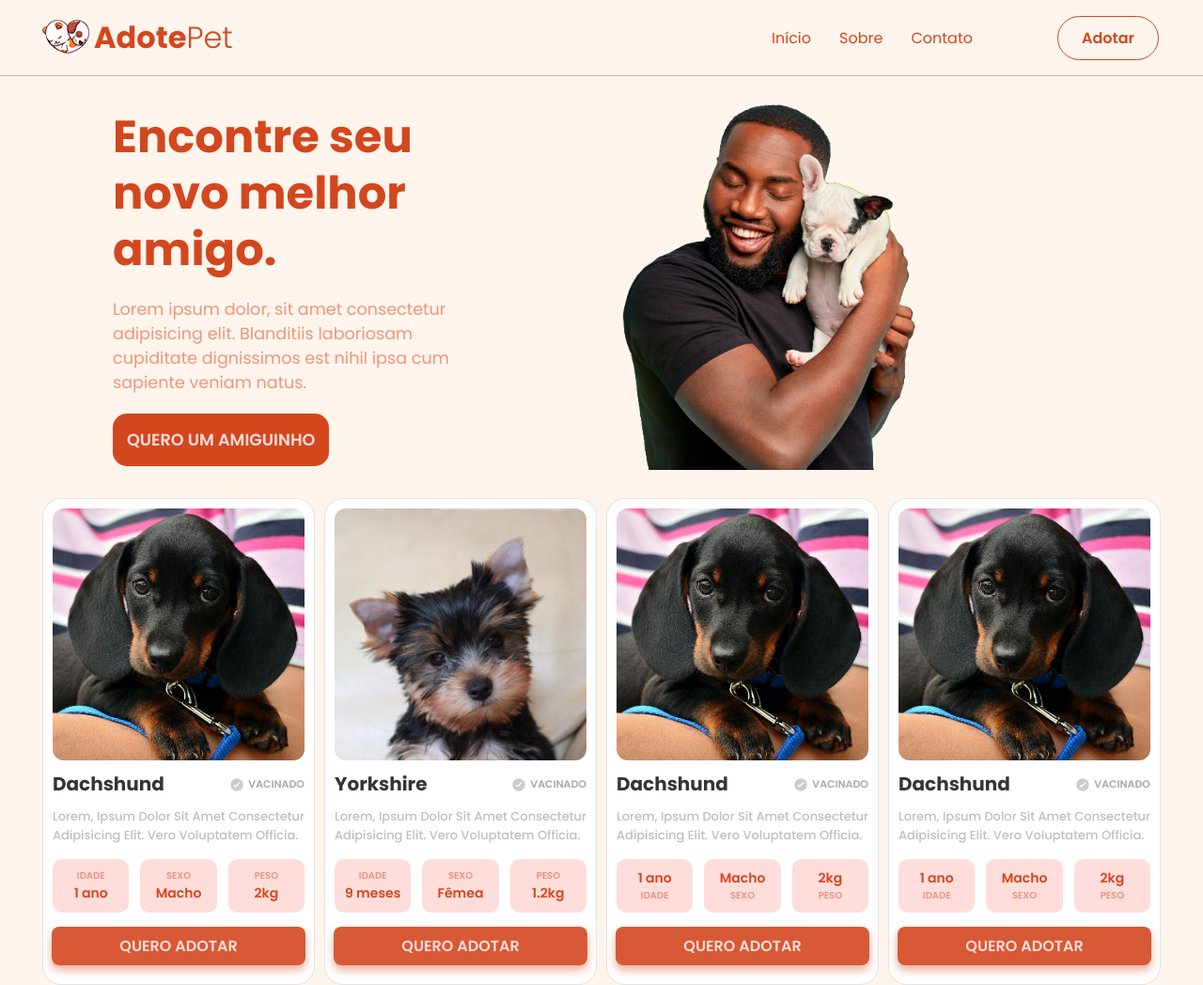
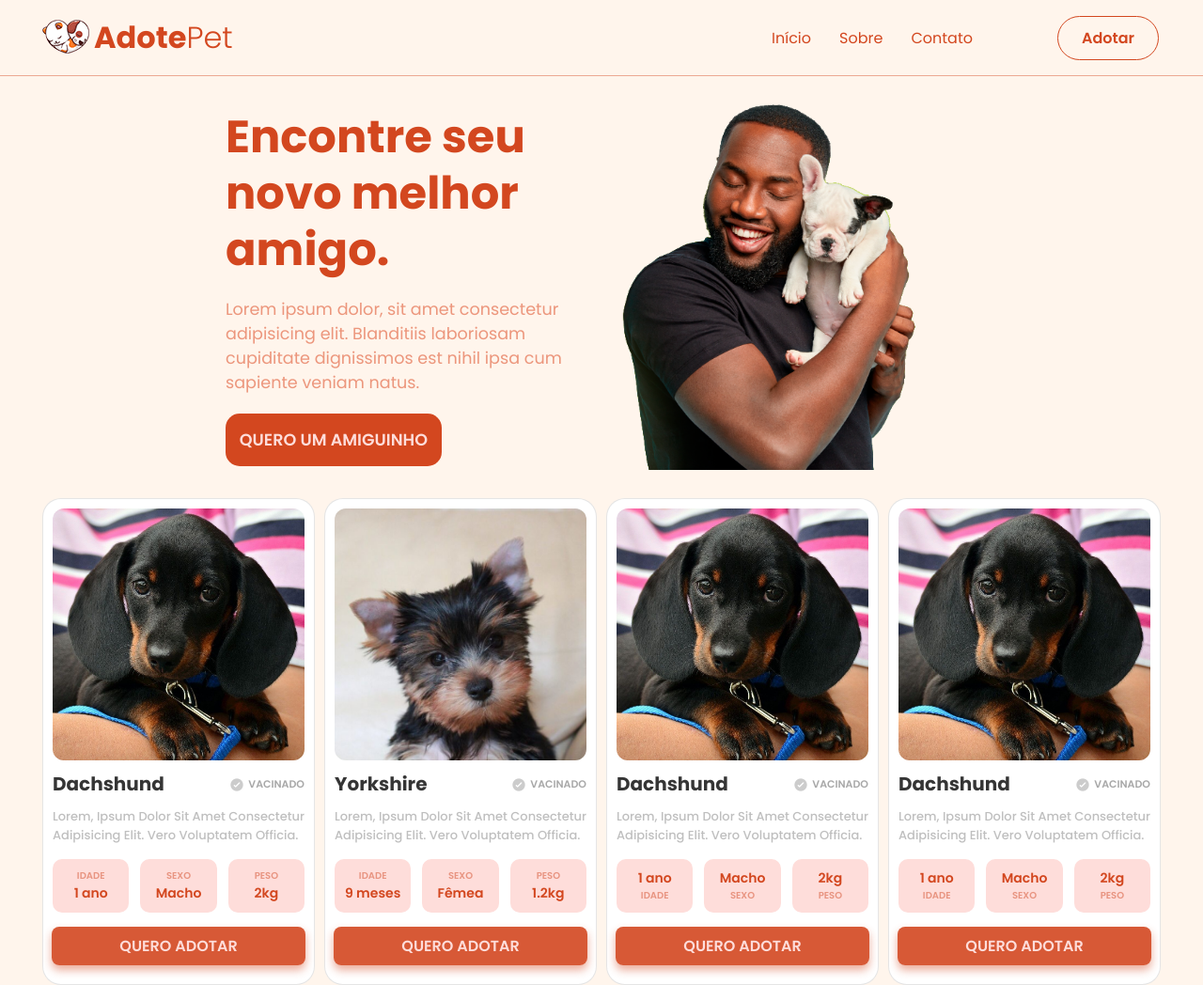
Before and after one commit to eumatheusmoura/adoteaqui-res, a plain HTML site: page index.html in a window 1280 px wide. Shown: the whole page at 94% size. Drawn offline with Linux system fonts and the light colour scheme.

Commit message:
alinhamento h1

```diff
--- a/style.css
+++ b/style.css
@@ -102,7 +102,7 @@ header .titulo span {
 .intro .titulointro {
   display: flex;
   flex-direction: column;
-  margin-left: 120px;
+  align-items: flex-end;
   gap: 20px;
 }
 
@@ -127,6 +127,7 @@ header .titulo span {
   font-weight: 600;
   text-transform: uppercase;
   border-radius: 15px;
+  margin-right: 170px;
 }
 
 .intro .imgintro {
```
